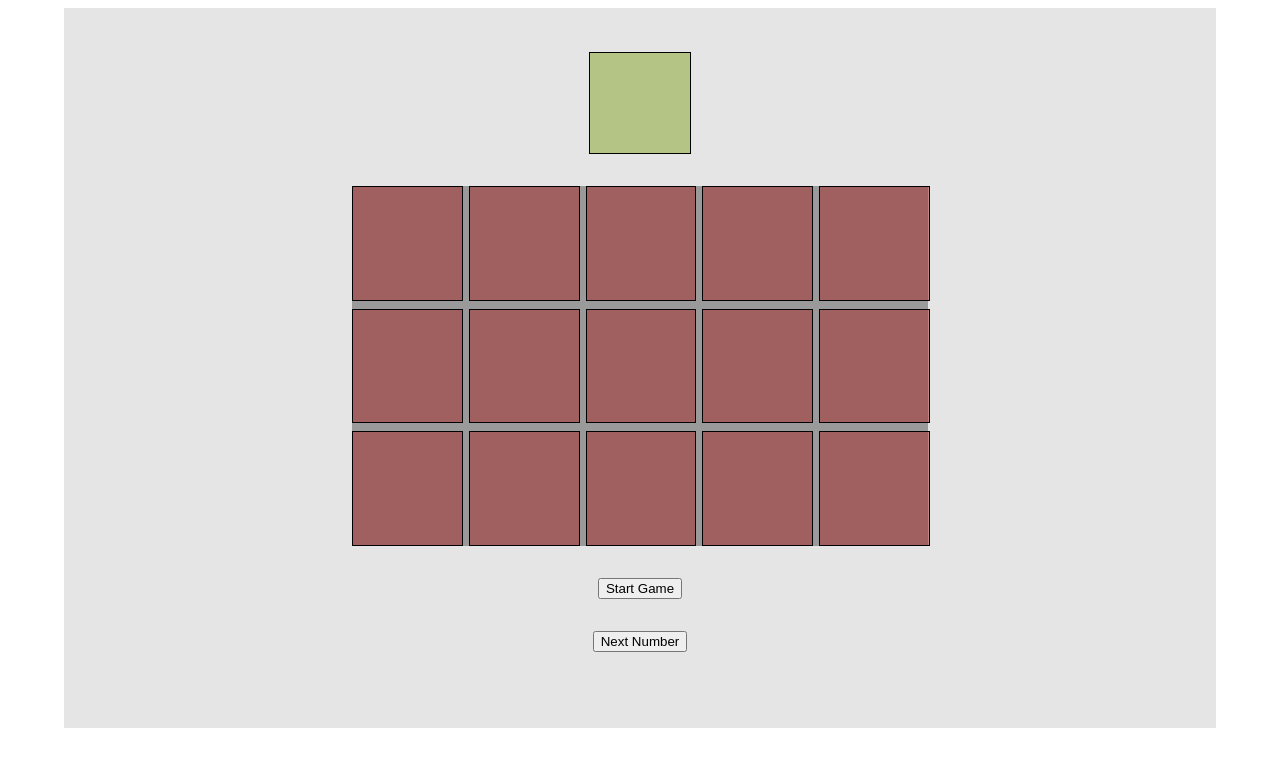
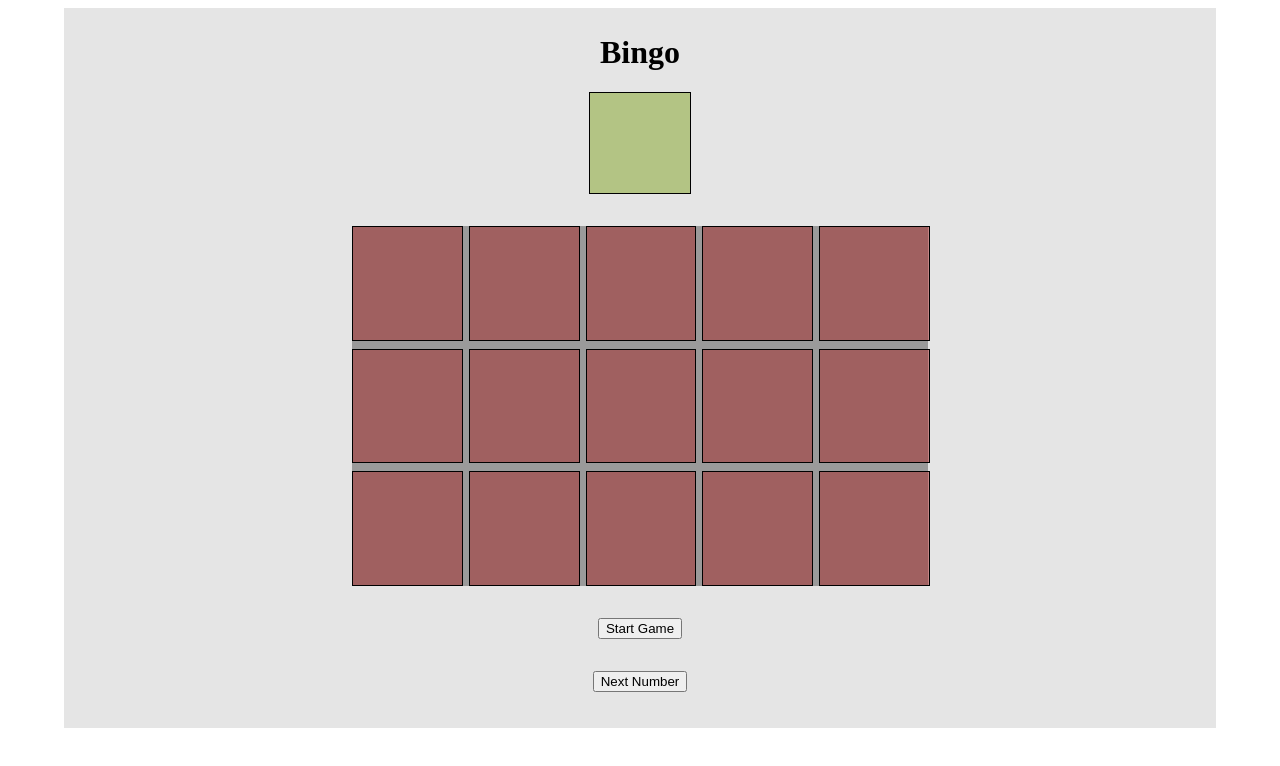
Before and after one commit to bibhashdash/bingogame, a plain HTML site: page index.html in a window 1280 px wide. Drawn offline with Linux system fonts and the light colour scheme.

Commit message:
added main heading to html

```diff
--- a/index.html
+++ b/index.html
@@ -11,6 +11,7 @@
 
 <body>
     <div class="container">
+        <h1>Bingo</h1>
         <div class="display-next-number"></div>
         <div class="bingo-card player-one">
             <div class="bingo-card-cell"></div>
```
